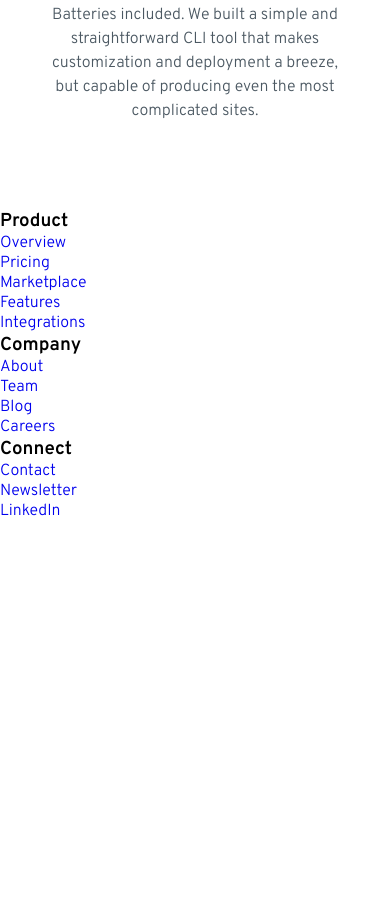
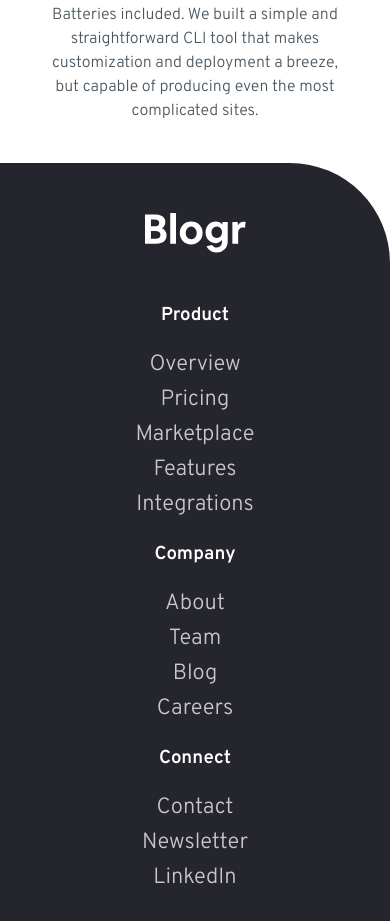
Before and after one commit to salm-codes/blogr-landing-page, a website built with Parcel: page index.html in a window 390 px wide. Shown: the part 3234-4155 px from the top of the page. Before the commit the page ends 3755 px from the top, so only its background shows below. Built offline with nearby package versions, Linux system fonts and the light colour scheme.

Commit message:
Footer mobile styles

```diff
--- /dev/null
+++ b/src/scss/components/_footer.scss
@@ -0,0 +1,45 @@
+@use 'abstracts' as *;
+
+.footer-container {
+  background-color: $vdblackblue;
+  border-radius: 0 100px 0 0;
+  padding-block: 50px;
+  .logo-blogr {
+    margin-bottom: 50px;
+
+    img {
+      display: block;
+      margin: 0 auto;
+    }
+  }
+
+  .footer-links {
+    flex-direction: column;
+
+    h3 {
+      color: $white;
+      margin-bottom: 1.5rem;
+      text-align: center;
+    }
+
+    li {
+      font-size: 22px;
+      text-align: center;
+      margin-top: 0.5rem;
+
+      a {
+        color: $graylishblue;
+        font-weight: 300;
+      }
+
+      &:last-child {
+        margin-bottom: 1.5rem;
+      }
+
+      &:hover,
+      &:active {
+        opacity: 0.75;
+      }
+    }
+  }
+}
--- a/src/scss/components/_index.scss
+++ b/src/scss/components/_index.scss
@@ -2,3 +2,4 @@
 @forward './hero';
 @forward './service';
 @forward './features';
+@forward './footer';
```
